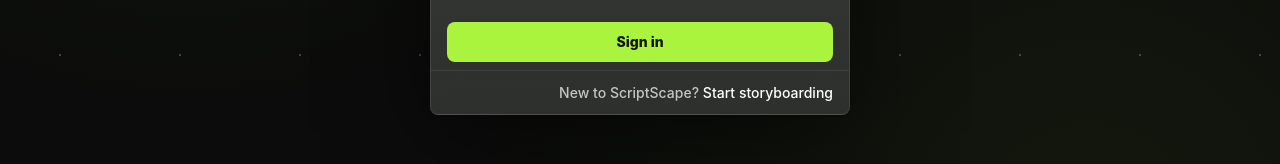
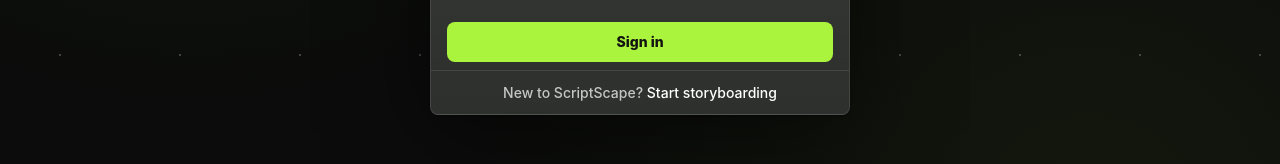
Before and after one commit to schwarzschlyle/scriptscape-client, a React (Vite) app: page /login in a window 1280 px wide. Shown: the part 485-649 px from the top of the page. Built offline with nearby package versions, Linux system fonts and the light colour scheme; no server answers.

Commit message:
fix: updated alignment on authshell

```diff
--- a/src/pages/Auth/components/AuthShell.tsx
+++ b/src/pages/Auth/components/AuthShell.tsx
@@ -5,7 +5,6 @@
 import { useTheme } from "@mui/material/styles";
 import CustomCard from "@components/CustomCard";
 import CustomCardHeader from "@components/CustomCardHeader";
-import CardFooter from "@components/CardFooter";
 import CardStatusDot from "@pages/CanvasPage/components/atoms/CardStatusDot";
 import CardTypography from "@pages/CanvasPage/components/molecules/CardTypography";
 
@@ -126,16 +125,20 @@
                 {children}
               </Box>
               {footer ? (
-                <CardFooter
-                  left={null}
-                  center={
-                    <Typography variant="body2" color="text.secondary" sx={{ textAlign: "center" }}>
-                      {footer}
-                    </Typography>
-                  }
-                  right={null}
-                  height={44}
-                />
+                <Box
+                  sx={{
+                    height: 44,
+                    display: "flex",
+                    alignItems: "center",
+                    justifyContent: "center",
+                    px: 2,
+                    borderTop: `1px solid ${alpha(theme.palette.divider, 0.1)}`,
+                  }}
+                >
+                  <Typography variant="body2" color="text.secondary" sx={{ textAlign: "center" }}>
+                    {footer}
+                  </Typography>
+                </Box>
               ) : null}
             </>
           }
--- a/src/pages/LoginPage/page.tsx
+++ b/src/pages/LoginPage/page.tsx
@@ -10,6 +10,7 @@
 import Link from "@mui/material/Link";
 import Alert from "@mui/material/Alert";
 import Stack from "@mui/material/Stack";
+import Box from "@mui/material/Box";
 import DarkPage from "@theme/DarkPage";
 import { AuthCardTextInput } from "@pages/Auth/components/AuthCardInputs";
 
@@ -77,12 +78,12 @@
         hideHeader
         showHeaderStatusDot
         footer={
-          <>
+          <Box sx={{ textAlign: 'center' }}>
             New to ScriptScape?{" "}
             <Link component={RouterLink} to={ROUTES.REGISTER || "/register"} underline="hover">
               Start storyboarding
             </Link>
-          </>
+          </Box>
         }
       >
         {auth.status === "loading" ? (
--- a/src/pages/RegisterPage/page.tsx
+++ b/src/pages/RegisterPage/page.tsx
@@ -11,6 +11,7 @@
 import Alert from "@mui/material/Alert";
 import Link from "@mui/material/Link";
 import Stack from "@mui/material/Stack";
+import Box from "@mui/material/Box";
 import DarkPage from "@theme/DarkPage";
 import { AuthCardTextInput } from "@pages/Auth/components/AuthCardInputs";
 
@@ -82,12 +83,12 @@
         hideHeader
         showHeaderStatusDot
         footer={
-          <>
+          <Box sx={{ textAlign: 'center' }}>
             Already storyboarding?{" "}
             <Link component={RouterLink} to={ROUTES.LOGIN} underline="hover">
               Log in
             </Link>
-          </>
+          </Box>
         }
       >
         {auth.status === "loading" ? (
```
